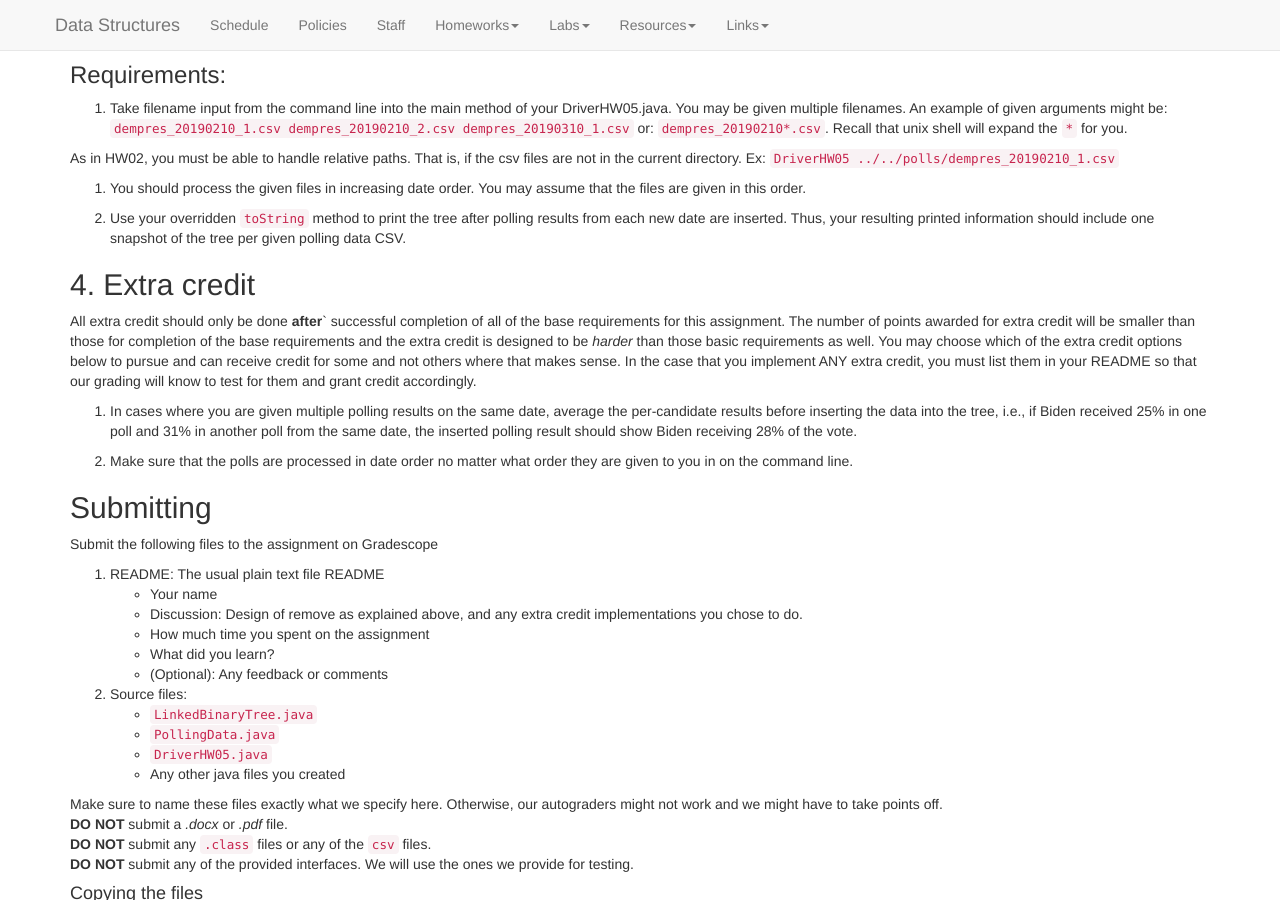
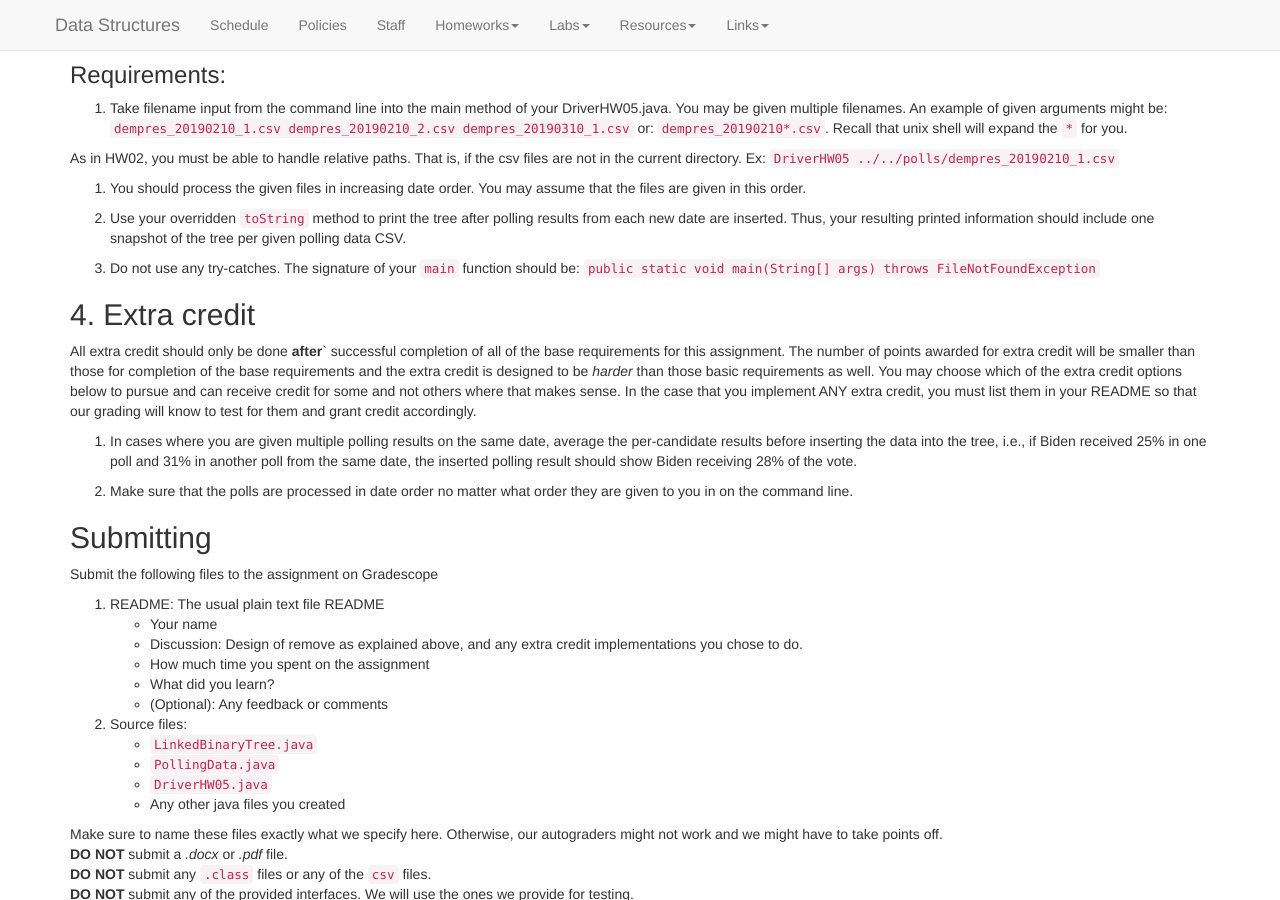
Before and after one commit to kalte0/BMC-CS-151.github.io, a Jekyll site: the page built from hws/HW05.md, in a window 1280 px wide and 900 px high, scrolled down 1836 px. Built offline with Jekyll 4.4.1, drawn with Linux system fonts in a browser that asks for light colours; nearby versions of some CDN libraries.

Commit message:
Update HW05.md

```diff
--- a/hws/HW05.md
+++ b/hws/HW05.md
@@ -206,6 +206,8 @@ that the files are given in this order.
 from each new date are inserted. Thus, your resulting printed information
 should include one snapshot of the tree per given polling data CSV.
 
+5. Do not use any try-catches. The signature of your `main` function should be: `public static void main(String[] args) throws FileNotFoundException`
+
 ## 4. Extra credit
 All extra credit should only be done **after**` successful completion of all of the base
 requirements for this assignment. The number of points awarded for extra credit
```
